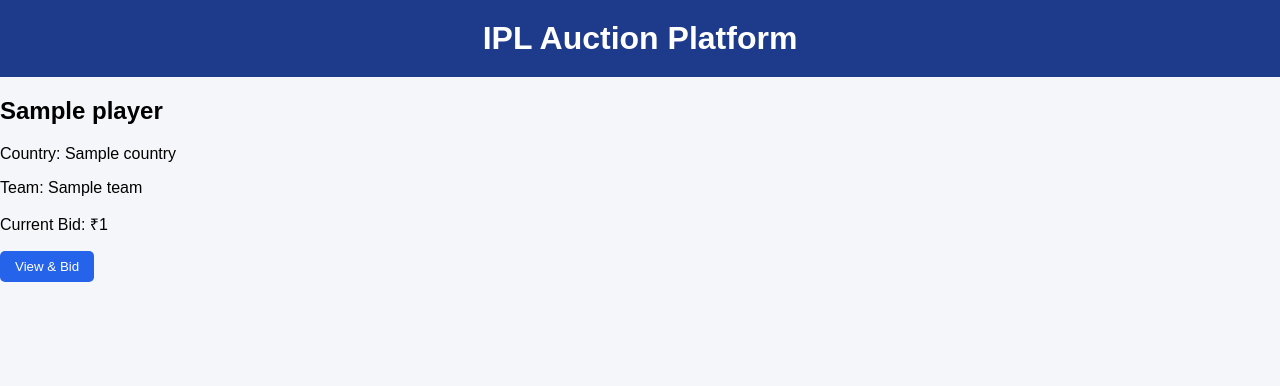
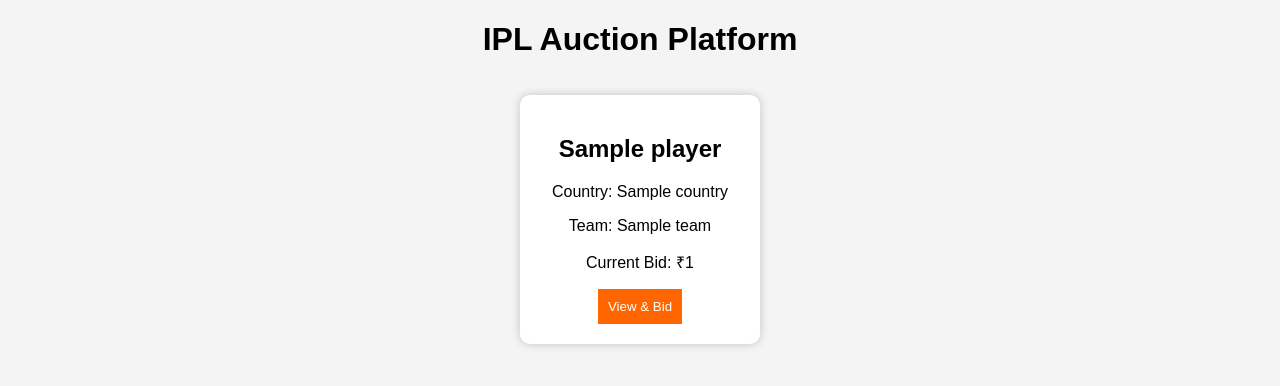
Before and after one commit to Snigdha4413/ipldb, a Flask app: template templates/index.html in a window 1280 px wide. Shown: the top 386 px of the page. Run offline with Flask 3, Linux system fonts and the light colour scheme; the template is opened without the code that fills it: most values are stand-ins (such as "Sample title", 1, 10 or a date in 2020).

Commit message:
Refactor CSS for body, buttons, and player cards
Updated body and button styles, added player card layout.

```diff
--- a/static/style.css
+++ b/static/style.css
@@ -1,97 +1,28 @@
-/* Page Styling */
-body {
-    font-family: Arial, Helvetica, sans-serif;
-    background: #f4f6f9;
-    margin: 0;
-    padding: 0;
+body{
+font-family: Arial;
+background:#f4f4f4;
+text-align:center;
 }
 
-/* Header */
-h1 {
-    text-align: center;
-    background: #1e3a8a;
-    color: white;
-    padding: 20px;
-    margin: 0;
+.players{
+display:flex;
+flex-wrap:wrap;
+justify-content:center;
 }
 
-/* Filter Section */
-form {
-    text-align: center;
-    margin: 20px;
+.card{
+background:white;
+padding:20px;
+margin:15px;
+border-radius:10px;
+width:200px;
+box-shadow:0px 0px 10px rgba(0,0,0,0.2);
 }
 
-/* Dropdown */
-select {
-    padding: 8px;
-    font-size: 16px;
-    border-radius: 5px;
+button{
+background:#ff6600;
+color:white;
+border:none;
+padding:10px;
+cursor:pointer;
 }
-
-/* Buttons */
-button {
-    padding: 8px 15px;
-    background: #2563eb;
-    color: white;
-    border: none;
-    border-radius: 5px;
-    cursor: pointer;
-}
-
-button:hover {
-    background: #1d4ed8;
-}
-
-/* Player Card Container */
-.player-container {
-    display: grid;
-    grid-template-columns: repeat(auto-fit, minmax(300px, 1fr));
-    gap: 20px;
-    padding: 20px;
-}
-
-/* Player Cards */
-.player-card {
-    background: white;
-    padding: 20px;
-    border-radius: 10px;
-    box-shadow: 0px 3px 10px rgba(0,0,0,0.1);
-    transition: transform 0.2s;
-}
-
-.player-card:hover {
-    transform: scale(1.03);
-}
-
-/* Player Name */
-.player-card h3 {
-    margin-top: 0;
-    color: #1e3a8a;
-}
-
-/* Stats */
-.player-stats {
-    margin: 10px 0;
-    font-size: 15px;
-}
-
-/* Price */
-.price {
-    font-weight: bold;
-    color: #059669;
-}
-
-/* Bid Input */
-input[type="number"] {
-    padding: 6px;
-    width: 120px;
-    border-radius: 5px;
-    border: 1px solid #ccc;
-}
-
-/* Message */
-.message {
-    text-align: center;
-    font-weight: bold;
-    color: red;
-}
```
